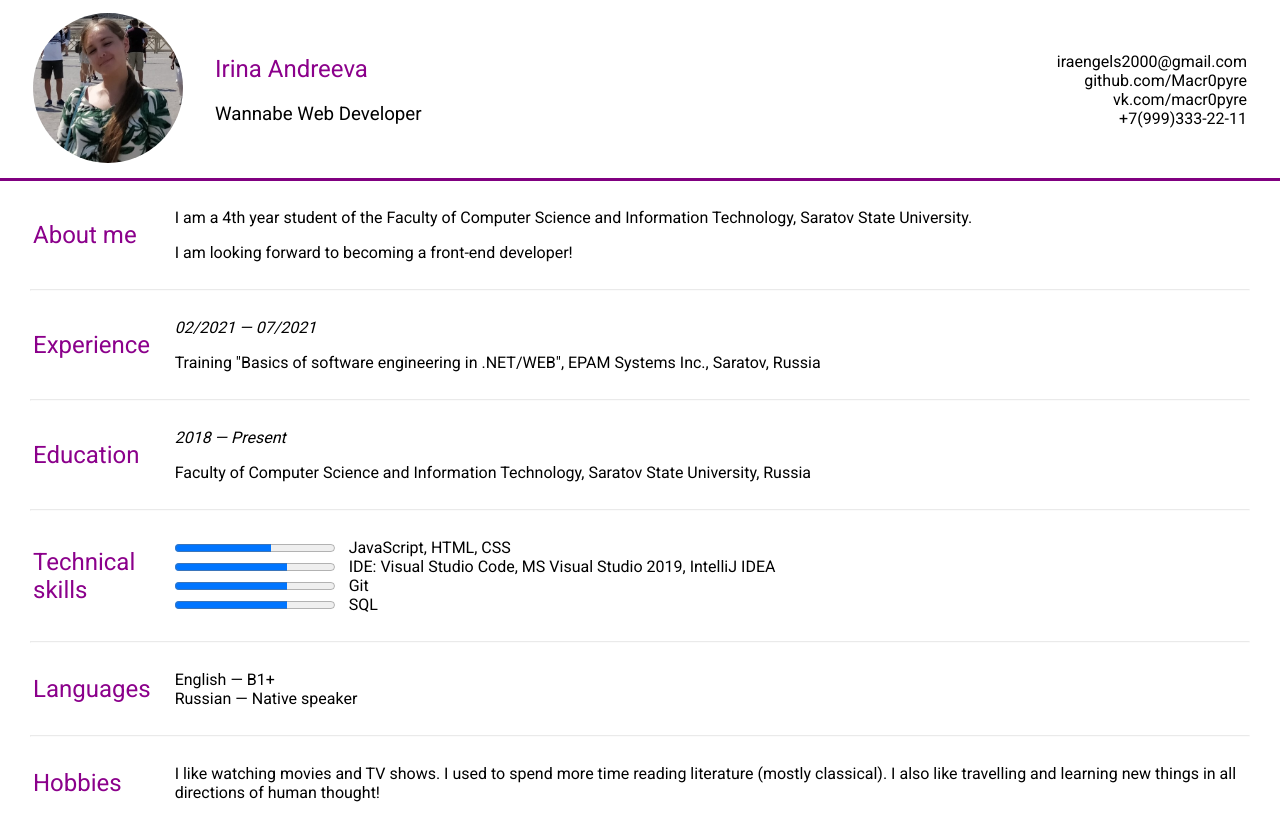
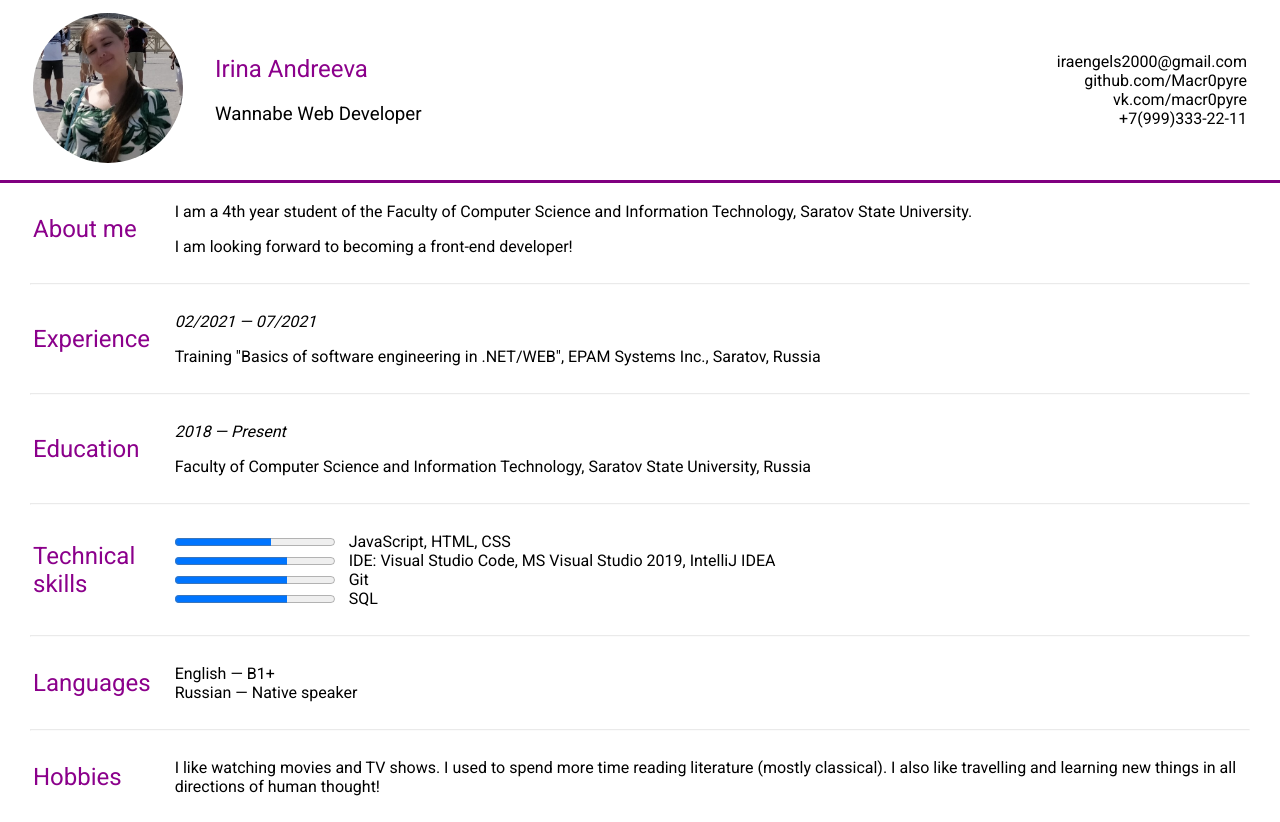
Before and after one commit to Macr0pyre/web-dev-course-SSU-2021, a plain HTML site: page Task-05_CSS-CV/index.html in a window 1280 px wide. Shown: the top 822 px of the page. Drawn offline with Linux system fonts and the light colour scheme.

Commit message:
Auto overflow and header border added

```diff
--- a/Task-05_CSS-CV/index.html
+++ b/Task-05_CSS-CV/index.html
@@ -41,7 +41,6 @@
                 </td>
             </tr>
         </table>
-        <hr class="header-hr">
     </header>
     <main>
         <section>
--- a/Task-05_CSS-CV/styles.css
+++ b/Task-05_CSS-CV/styles.css
@@ -15,7 +15,8 @@ body {
 }
 
 header {
-  margin-top: 10px;
+  padding: 10px 0;
+  border-bottom: 3px solid purple;
 }
 
 table {
@@ -32,6 +33,10 @@ table td {
   width: 180px;
 }
 
+td {
+  overflow: auto;
+}
+
 section td:first-of-type {
   width: 13%;
 }
@@ -40,12 +45,6 @@ section hr {
   margin-left: 30px;
   margin-right: 30px;
   opacity: 0.2;
-}
-
-.header-hr {
-  border: none;
-  background-color: purple;
-  height: 3px;
 }
 
 h2 {
```
